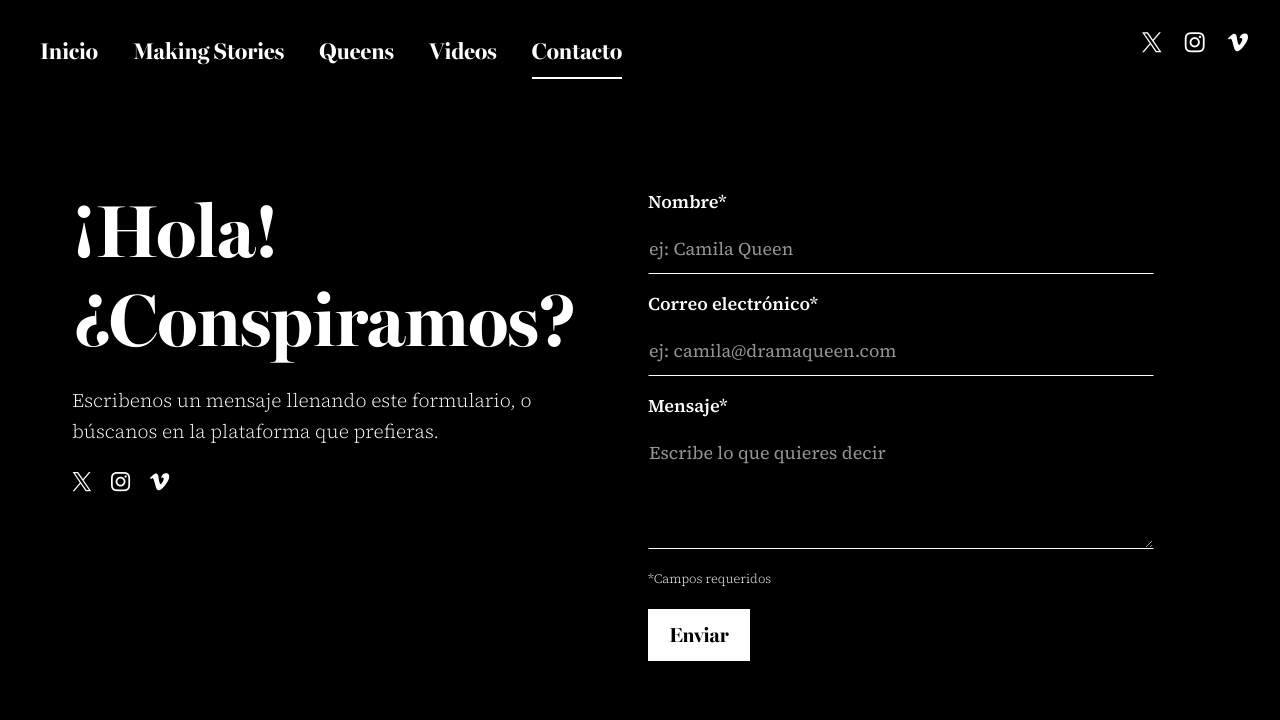
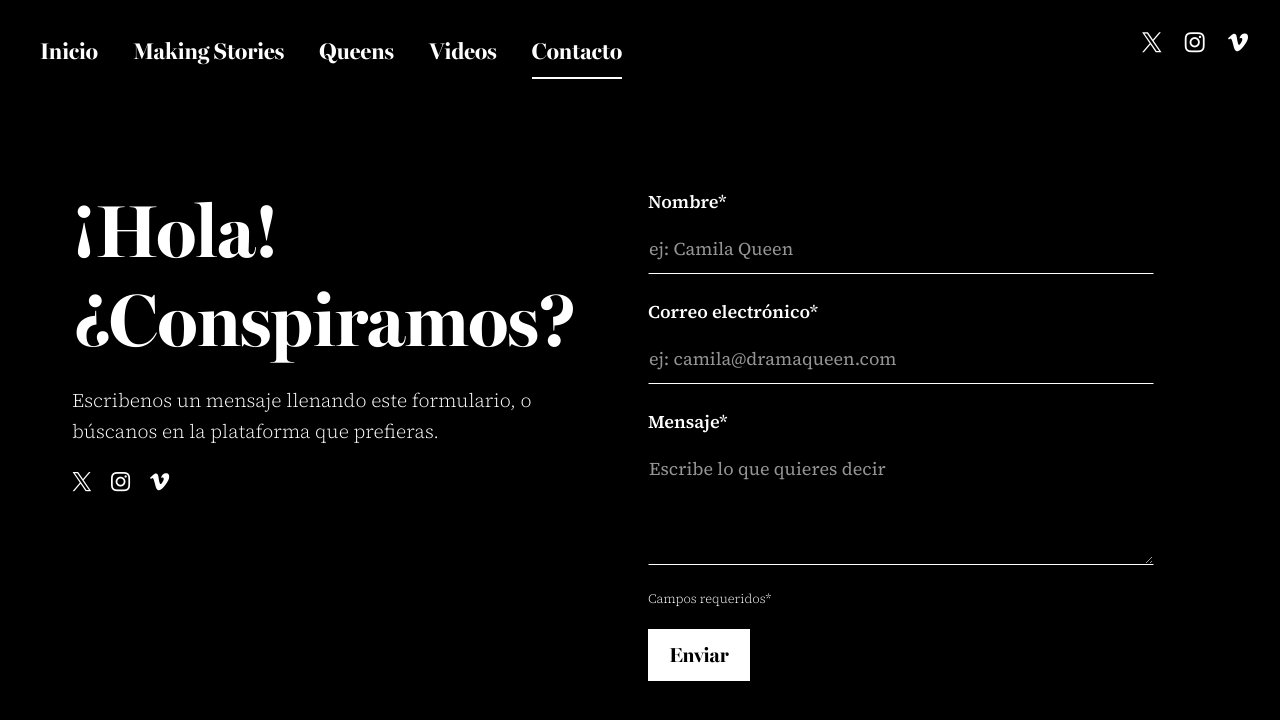
Before and after one commit to dramaqueenw/dramaqueenw.github.io, a Jekyll site: the page built from 04-contacto.md, in a window 1280 px wide. Shown: the top 720 px of the page. Built offline with Jekyll 4.4.1, drawn with Linux system fonts in a browser that asks for light colours; nearby versions of some CDN libraries; some web fonts are replaced.

Commit message:
contacto

```diff
--- a/_layouts/contacto.html
+++ b/_layouts/contacto.html
@@ -28,14 +28,14 @@
 		              <form class="contact-form" action="https://formsubmit.co/{{ site.email }}" method="POST" accept-charset="UTF-8">
 		                <input type="hidden" name="_next" value="{{ site.url }}/mensaje-enviado">
 		                <input type="text" name="_honey" style="display:none">
-		                <label for="name">Nombre*</label>
-		                <input type="text" name="yourName" id="name" placeholder="ej: Camila Queen" required>
-		                <label for="email">Correo electrónico*</label>
-		                <input type="email" id="email" name="yourEmail" placeholder="ej: camila@dramaqueen.com" required>
+		                <label for="name">{{ page.nombre }}</label>
+		                <input type="text" name="yourName" id="name" placeholder="{{ page.placeholder-nombre }}" required>
+		                <label for="email">{{ page.correo }}</label>
+		                <input type="email" id="email" name="yourEmail" placeholder="{{ page.placeholder-correo }}" required>
 		                <input type="hidden" name="_gotcha"><!-- use this to prevent spam -->
-		                <label for="message">Mensaje*</label>
-		                <textarea id="message" name="yourMessage" placeholder="Escribe lo que quieres decir" required></textarea>
-		                <p class="small">*Campos requeridos</p>
+		                <label for="message">{{ page.mensaje }}</label>
+		                <textarea id="message" name="yourMessage" placeholder="{{ page.placeholder-mensaje }}" required></textarea>
+		                <p class="small">{{ page.campos-requeridos }}</p>
 		                <button class="button" type="submit">Enviar</button>
 		              </form>
 		            </div>
--- a/assets/scss/main.scss
+++ b/assets/scss/main.scss
@@ -529,7 +529,7 @@
 		color: $bright;
 		font-size: 1.125rem;
 		font-family: $paragraph;
-		margin-bottom: 1rem;
+		margin-bottom: 1.5rem;
 		background-color: $dark;
 		border-radius: 0;
 		padding: .75rem 0;
```
Also changed, not shown: 04-contacto.md (+4 -3 lines), assets/css/main.css, 1 other file.
